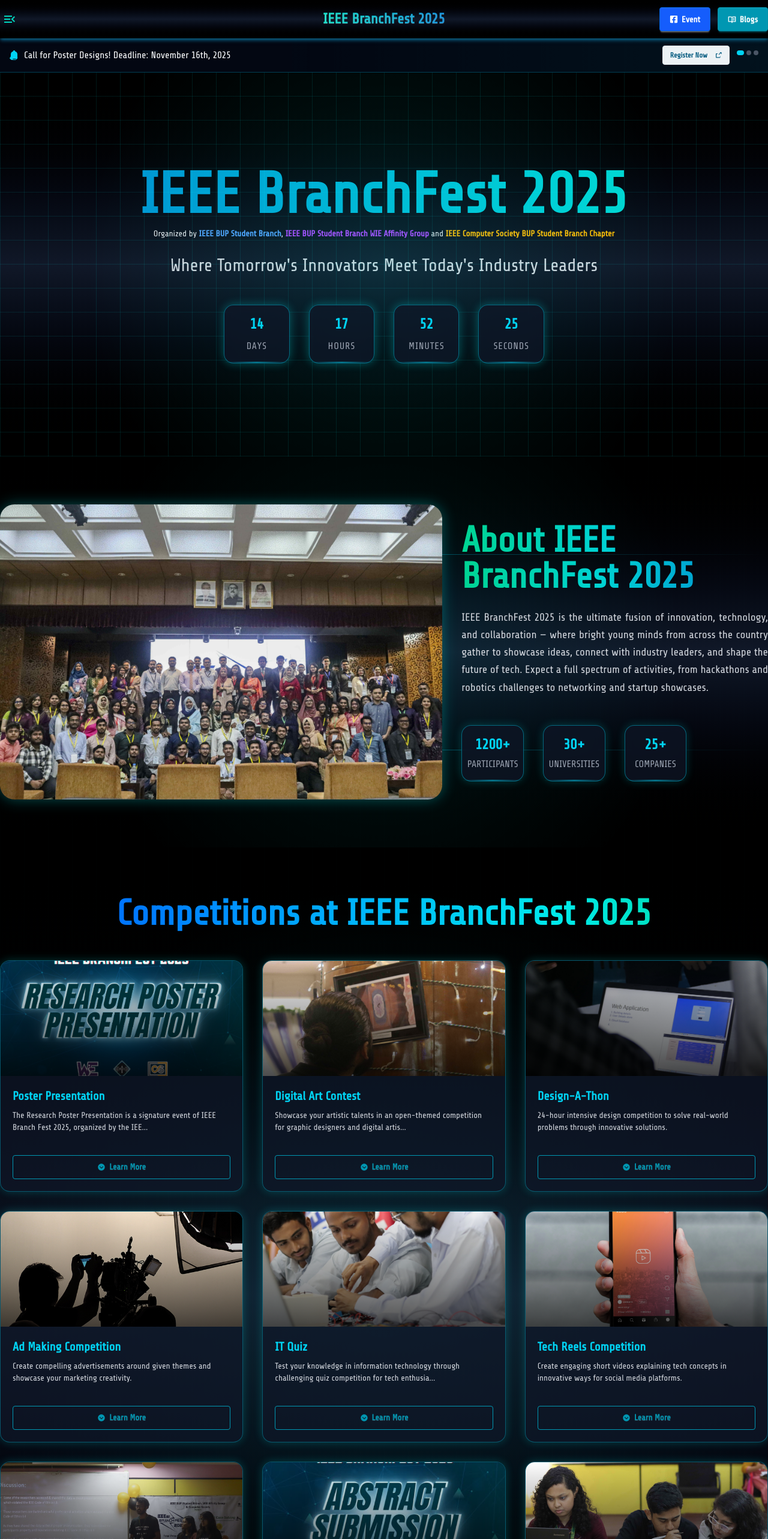
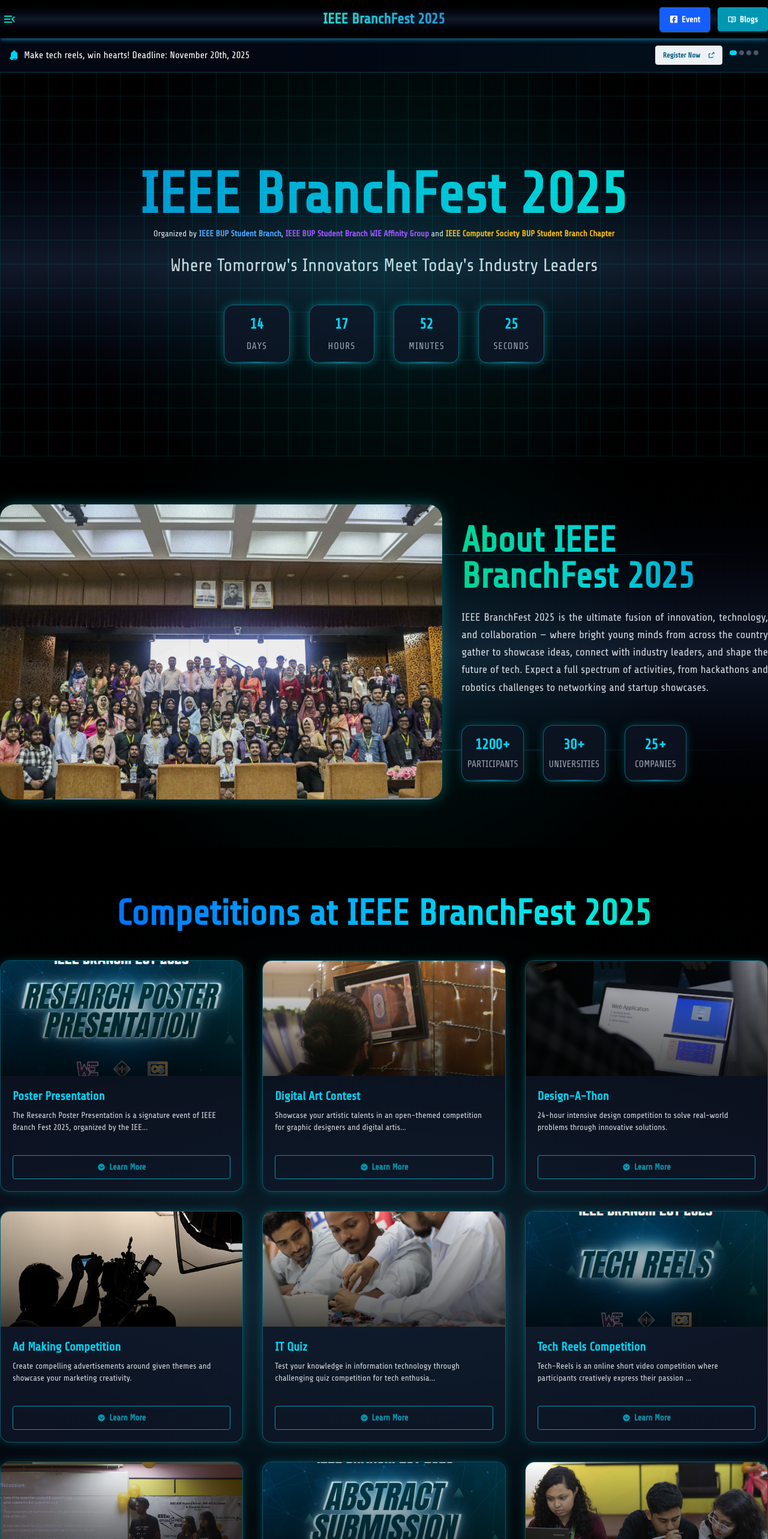
Before and after one commit to tamimMuntakim/BUP-IEEE-Branch-Fest-2025, a React (Vite) app: page / in a window 1280 px wide. Shown: the top 2566 px of the page at 60% size. Built offline with nearby package versions, Linux system fonts and the light colour scheme.

Commit message:
tech reels added

```diff
--- a/src/Components/Competitions.jsx
+++ b/src/Components/Competitions.jsx
@@ -8,7 +8,7 @@
 import it_quiz from "../assets/Photos/it_quiz_resized.JPG";
 import it_business_idea from "../assets/Photos/it_business_resized.JPG";
 import abstract_submission from "../assets/Photos/abstract_submission_resized.png";
-import tech_reels_competition from "../assets/Photos/reel_resized.png";
+import tech_reels_competition from "../assets/Photos/tech_reels_resized.png";
 import ethical_case_solving from "../assets/Photos/ethical_case_resized.jpg";
 // import logo_design from "../assets/Photos/logo_design.png";
 
@@ -76,10 +76,11 @@
             title: "Tech Reels Competition",
             image: tech_reels_competition,
             description:
-                "Create engaging short videos explaining tech concepts in innovative ways for social media platforms.",
-            registrationDeadline: "2025-02-21",
-            rulebookLink: "https://example.com/rulebook/tech-reels.pdf",
-            registrationLink: "https://example.com/register/tech-reels",
+                "Tech-Reels is an online short video competition where participants creatively express their passion for technology. Judging is based solely on public engagement metrics, with organizer oversight to ensure content adherence.",
+            registrationDeadline: "2025-11-20",
+            rulebookLink:
+                "https://drive.google.com/file/d/1mV8i3ufm-gaSHzgF8tHCnRWxipihfvsx/view?usp=sharing",
+            registrationLink: "https://forms.gle/fJUqsZFqBsgVYqk77",
         },
         {
             title: "IT Business Idea",
--- a/src/Components/LatestUpdate.jsx
+++ b/src/Components/LatestUpdate.jsx
@@ -2,6 +2,12 @@
 
 // Updated to be an array of updates. The component will now cycle through all items.
 const latestUpdateData = [
+    {
+        news: "Make tech reels, win hearts! Deadline: November 20th, 2025",
+        redirect_to:
+            "https://forms.gle/fJUqsZFqBsgVYqk77",
+        redirecting_text: "Register Now",
+    },
     {
         news: "Call for Poster Designs! Deadline: November 16th, 2025",
         redirect_to:
@@ -14,7 +20,7 @@
         redirecting_text: "Register Now",
     },
     {
-        news: "Become a Campus Ambassador for IEEE BranchFest 2025. Deadline: November 12th, 2025",
+        news: "Become a Campus Ambassador for IEEE BranchFest 2025! Deadline: November 12th, 2025",
         redirect_to: "https://forms.gle/LUmYJGWcqtswAzNg6",
         redirecting_text: "Apply Now",
     },
```
Also changed, not shown: src/assets/Photos/reel_resized.png (deleted), src/assets/Photos/tech_reels_resized.png (added).
